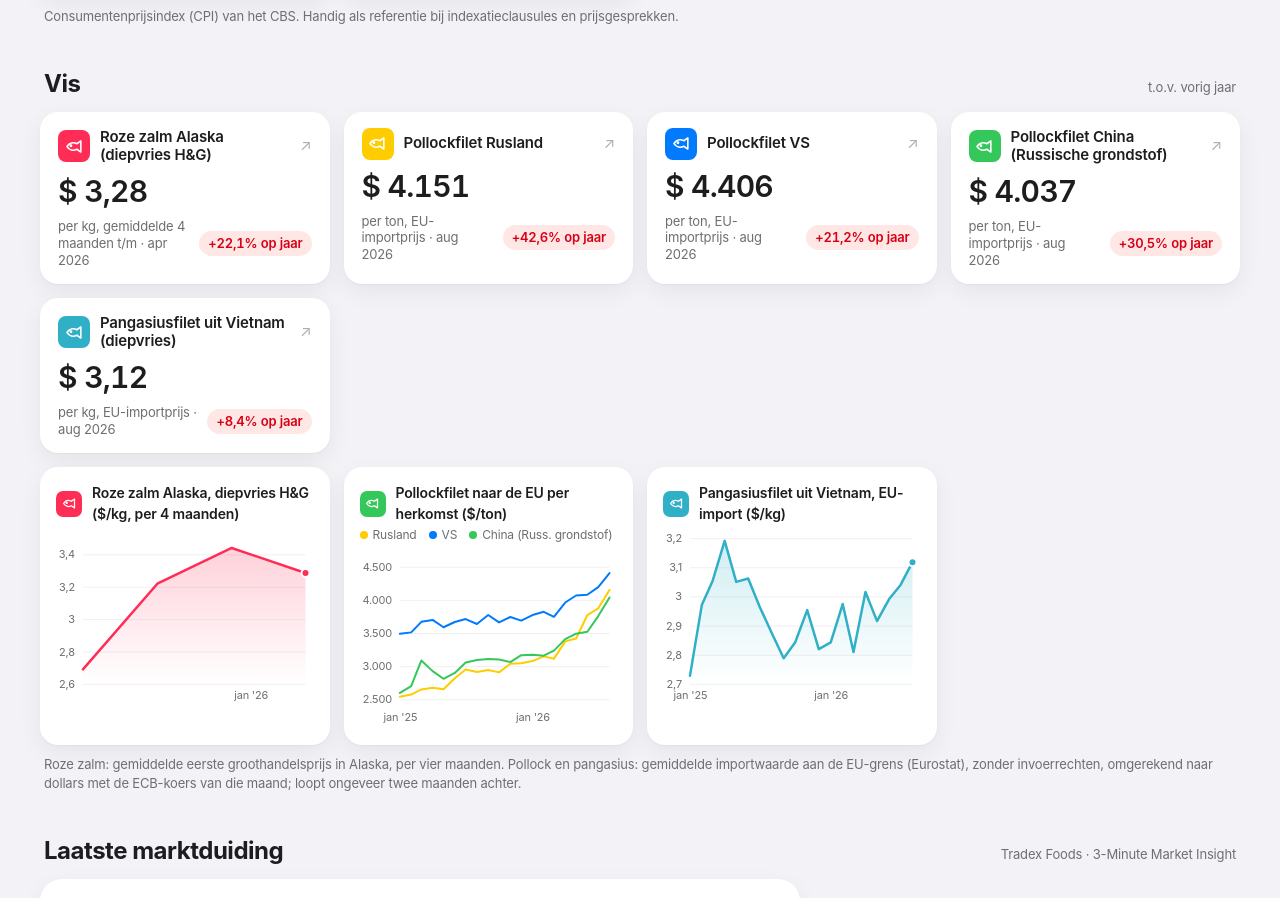
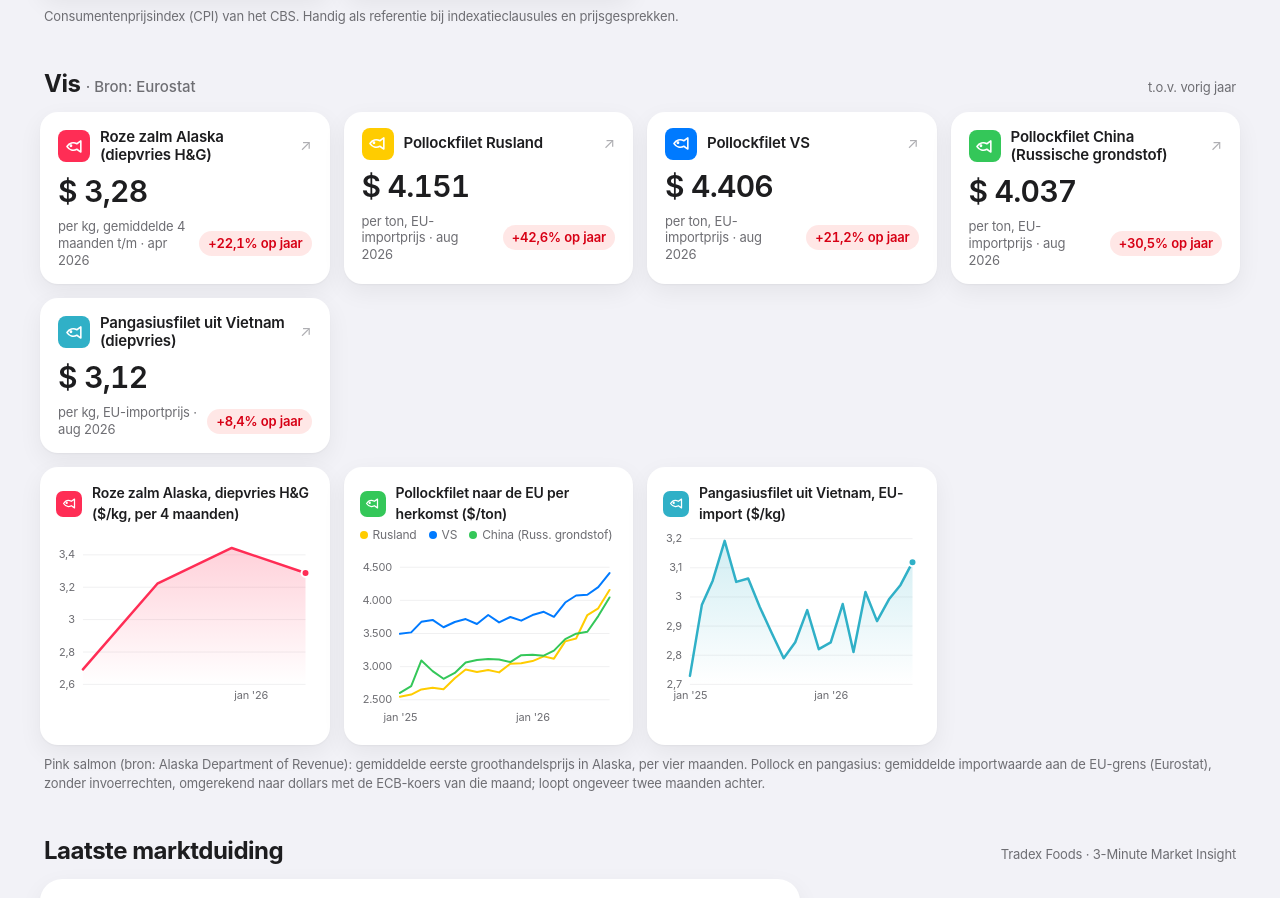
Before and after one commit to grondstoffenmonitor/grondstoffenmonitor.github.io, a plain HTML site: page index.html in a window 1280 px wide. Shown: the part 3546-4444 px from the top of the page. Drawn offline with nearby package versions, Linux system fonts and the light colour scheme; grey boxes are pictures that could not be loaded.

Commit message:
Vis: bron Eurostat, pink salmon

```diff
--- a/index.html
+++ b/index.html
@@ -153,10 +153,10 @@ details ul { font-size: 14px; color: var(--fg2); padding-left: 1.1em; margin: 12
   </section>
 
   <section id="vis">
-    <div class="sectie-kop"><h2>Vis</h2><span class="hint">t.o.v. vorig jaar</span></div>
+    <div class="sectie-kop"><h2>Vis <span style="font-size:15px;font-weight:500;letter-spacing:0;color:var(--fg2)">· Bron: Eurostat</span></h2><span class="hint">t.o.v. vorig jaar</span></div>
     <div class="raster" id="vis-tegels"></div>
     <div class="klein" id="vis-grafieken" style="margin-top:14px"></div>
-    <p class="uitleg">Roze zalm: gemiddelde eerste groothandelsprijs in Alaska, per vier maanden. Pollock en pangasius: gemiddelde importwaarde aan de EU-grens (Eurostat), zonder invoerrechten, omgerekend naar dollars met de ECB-koers van die maand; loopt ongeveer twee maanden achter.</p>
+    <p class="uitleg">Pink salmon (bron: Alaska Department of Revenue): gemiddelde eerste groothandelsprijs in Alaska, per vier maanden. Pollock en pangasius: gemiddelde importwaarde aan de EU-grens (Eurostat), zonder invoerrechten, omgerekend naar dollars met de ECB-koers van die maand; loopt ongeveer twee maanden achter.</p>
   </section>
 
   <section id="video">
@@ -174,7 +174,7 @@ details ul { font-size: 14px; color: var(--fg2); padding-left: 1.1em; margin: 12
       <li>Suiker (No. 11), cacao en koffie (arabica): IMF-grondstofprijzen via FRED, omgerekend naar euro per kg.</li>
       <li>Boter: Officiële Nederlandse Zuivelnotering (ZuivelNL), verse boter, af fabriek, excl. btw.</li>
       <li>Melk: EDF-ZuivelNL Internationale Melkprijsvergelijking, gemiddelde standaardmelkprijs (4,2% vet, 3,4% eiwit), omgerekend naar liter met 1 liter = 1,03 kg.</li>
-      <li>Roze zalm: Alaska Department of Revenue, Alaska Salmon Price Report (gemiddelde eerste groothandelsprijs diepvries H&amp;G, per vier maanden), omgerekend van dollar per pound naar dollar per kg.</li>
+      <li>Pink salmon: Alaska Department of Revenue, Alaska Salmon Price Report (gemiddelde eerste groothandelsprijs diepvries H&amp;G, per vier maanden), omgerekend van dollar per pound naar dollar per kg.</li>
       <li>Pollock en pangasius: Eurostat Comext, EU-import van diepvriesfilet (CN 03047500 uit Rusland, de VS en China; CN 03046200 uit Vietnam), waarde gedeeld door gewicht.</li>
       <li>Marktduiding: nieuwste video van het YouTube-kanaal van Tradex Foods (3-Minute Market Insight).</li>
       <li>Inflatie: CBS, consumentenprijsindex (CPI 2025=100), jaarmutatie voor alle bestedingen en voor voedingsmiddelen en alcoholvrije dranken.</li>
```
